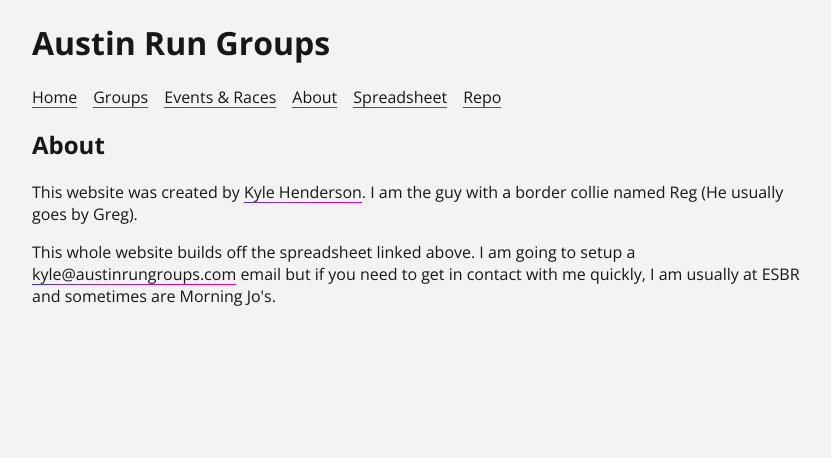
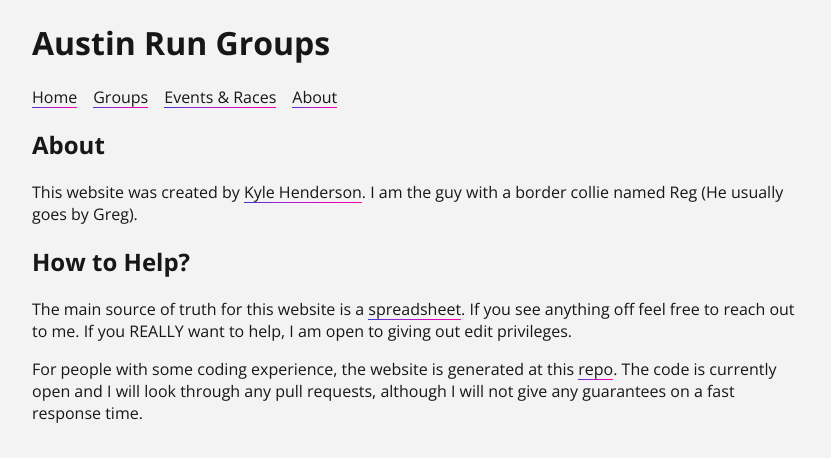
Before and after one commit to Hehk/austinrungroups.com, a Next.js app: page /about in a window 1280 px wide. Shown: the top 458 px of the page, without its empty margins (224-1055 px from the left). Built offline with nearby package versions, Linux system fonts and the light colour scheme.

Commit message:
clean up about and make events better

```diff
--- a/components/header.js
+++ b/components/header.js
@@ -1,8 +1,5 @@
 import Link from "next/link";
 import styles from "../styles/Header.module.css";
-const spreadsheetLink =
-  "https://docs.google.com/spreadsheets/d/1cy2U3JYRbCHj-KI-eszUZH2b5ZKNB5IJ2awiAny2Y8g/edit?usp=sharing";
-const githubRepo = "https://github.com/Hehk/austinrungroups.com";
 
 export default function Header() {
   return (
@@ -21,12 +18,6 @@ export default function Header() {
         <Link className={styles.navLink} href="/about">
           <a className={styles.navLink}>About</a>
         </Link>
-        <Link className={styles.navLink} href={spreadsheetLink}>
-          <a className={styles.navLink}>Spreadsheet</a>
-        </Link>
-        <Link className={styles.navLink} href={githubRepo}>
-          <a className={styles.navLink}>Repo</a>
-        </Link>
       </nav>
     </header>
   );
--- /dev/null
+++ b/lib/constants.js
@@ -0,0 +1,3 @@
+export const SPREADSHEET_LINK =
+  "https://docs.google.com/spreadsheets/d/1cy2U3JYRbCHj-KI-eszUZH2b5ZKNB5IJ2awiAny2Y8g/edit?usp=sharing";
+export const GITHUB_REPO = "https://github.com/Hehk/austinrungroups.com";
--- a/pages/about.js
+++ b/pages/about.js
@@ -1,4 +1,5 @@
 import Link from "next/link";
+import { SPREADSHEET_LINK, GITHUB_REPO } from "../lib/constants";
 
 export default function Contact() {
   return (
@@ -11,14 +12,18 @@ export default function Contact() {
         </Link>
         . I am the guy with a border collie named Reg (He usually goes by Greg).
       </p>
+      <h2>How to Help?</h2>
       <p>
-        This whole website builds off the spreadsheet linked above. I am going
-        to setup a{" "}
-        <Link href="mailto:kyle@austinrungroups.com">
-          kyle@austinrungroups.com
-        </Link>{" "}
-        email but if you need to get in contact with me quickly, I am usually at
-        ESBR and sometimes are Morning Jo&apos;s.
+        The main source of truth for this website is a{" "}
+        <Link href={SPREADSHEET_LINK}>spreadsheet</Link>. If you see anything
+        off feel free to reach out to me. If you REALLY want to help, I am open
+        to giving out edit privileges.
+      </p>
+      <p>
+        For people with some coding experience, the website is generated at this{" "}
+        <Link href={GITHUB_REPO}>repo</Link>. The code is currently open and I
+        will look through any pull requests, although I will not give any
+        guarantees on a fast response time.
       </p>
     </main>
   );
```
Also changed, not shown: pages/events.js (+25 -8 lines), pages/index.js (+25 -3 lines).
